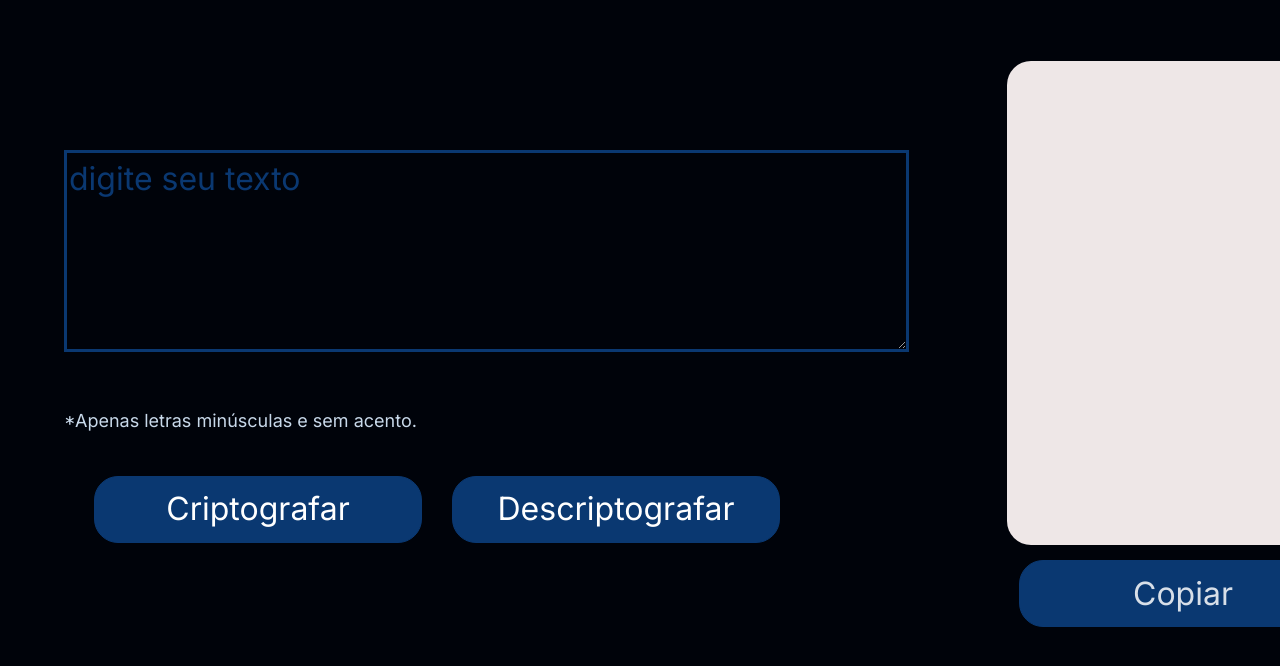
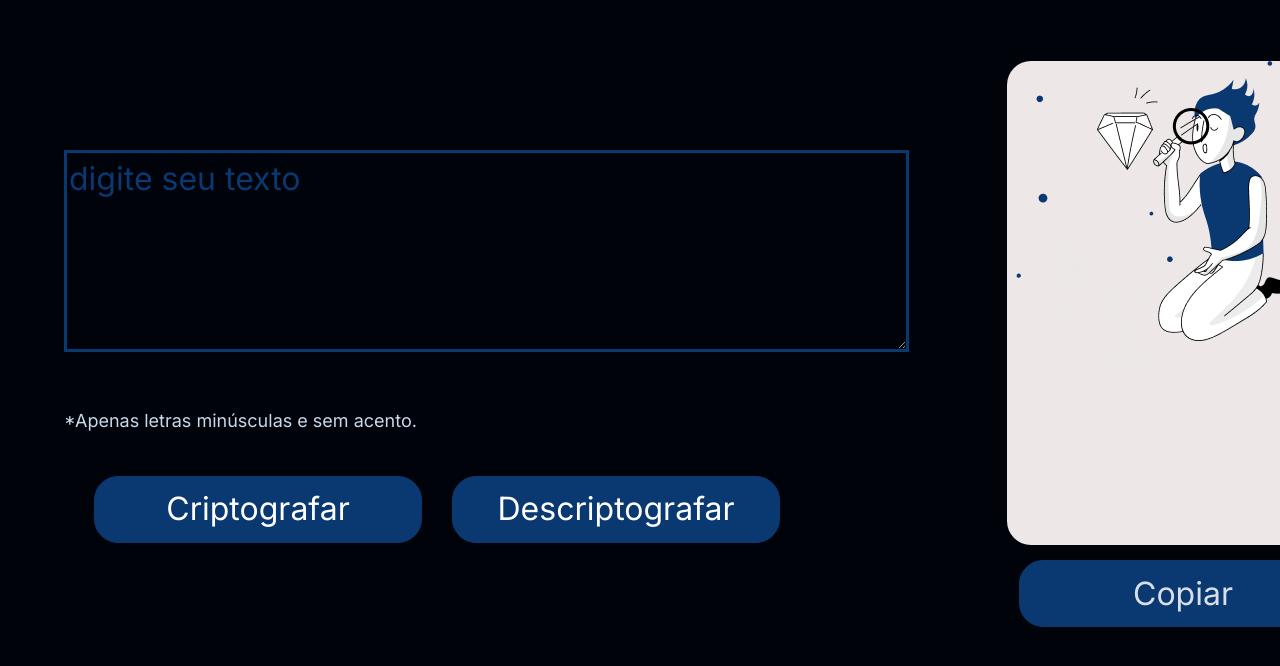
Before and after one commit to DyegoBernardo/Challenge-codificador-de-texto, a plain HTML site: page index.html in a window 1280 px wide. Shown: the part 46-712 px from the top of the page. Drawn offline with Linux system fonts and the light colour scheme; the site is published under a folder, as on GitHub Pages, so addresses that start at the root find nothing.

Commit message:
Update style.css

```diff
--- a/style.css
+++ b/style.css
@@ -39,7 +39,7 @@ main {
 
 .mensagem {
     background-color:  rgb(238, 231, 231);
-    background-image: url(/assets/boneco.png);
+    background-image: url(./assets/boneco.png);
     background-repeat: no-repeat;
     border: none;
     border-radius: 24px;
```
